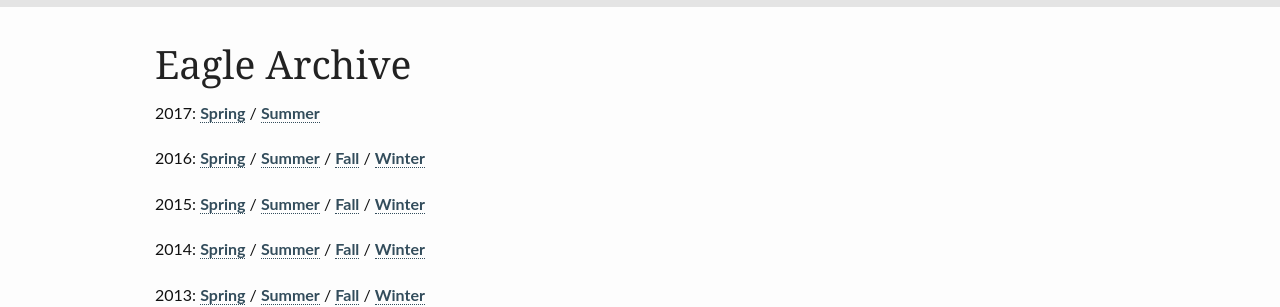
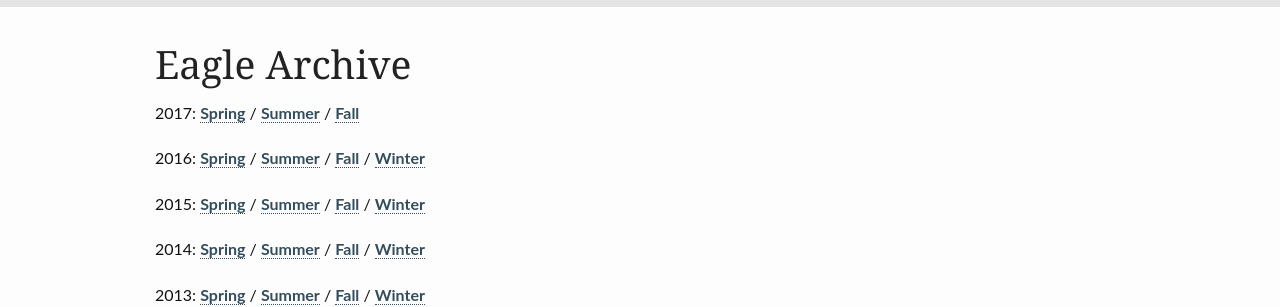
Before and after one commit to carrolltonmanor/carrolltonmanor.github.io, a Jekyll site: the page built from pages/eagle-archive.md, in a window 1280 px wide. Shown: the part 432-739 px from the top of the page. Built offline with Jekyll 4.4.1, drawn with Linux system fonts in a browser that asks for light colours.

Commit message:
Update eagle-archive.md

```diff
--- a/pages/eagle-archive.md
+++ b/pages/eagle-archive.md
@@ -13,7 +13,7 @@
 {% assign years = "2016|2015|2014|2013|2012|2011|2010|2009|2008|2007|2006|2005|2004|2003|2002|2001" | split: "|" %}
 {% assign thisYear = "2017" %}
 
-{{ thisYear }}:  <a href="/resources/eagle-archive/eagle-{{ thisYear }}-spring.pdf">Spring</a> / <a href="/resources/eagle-archive/eagle-{{ thisYear }}-summer.pdf">Summer</a>
+{{ thisYear }}:  <a href="/resources/eagle-archive/eagle-{{ thisYear }}-spring.pdf">Spring</a> / <a href="/resources/eagle-archive/eagle-{{ thisYear }}-summer.pdf">Summer</a> / <a href="/resources/eagle-archive/eagle-{{ thisYear }}-fall.pdf">Fall</a>
 {% for yr in years %}
 {{ yr }}:  <a href="/resources/eagle-archive/eagle-{{ yr }}-spring.pdf">Spring</a> / <a href="/resources/eagle-archive/eagle-{{ yr }}-summer.pdf">Summer</a> / <a href="/resources/eagle-archive/eagle-{{ yr }}-fall.pdf">Fall</a> / <a href="/resources/eagle-archive/eagle-{{ yr }}-winter.pdf">Winter</a>
 {% endfor %}
```
